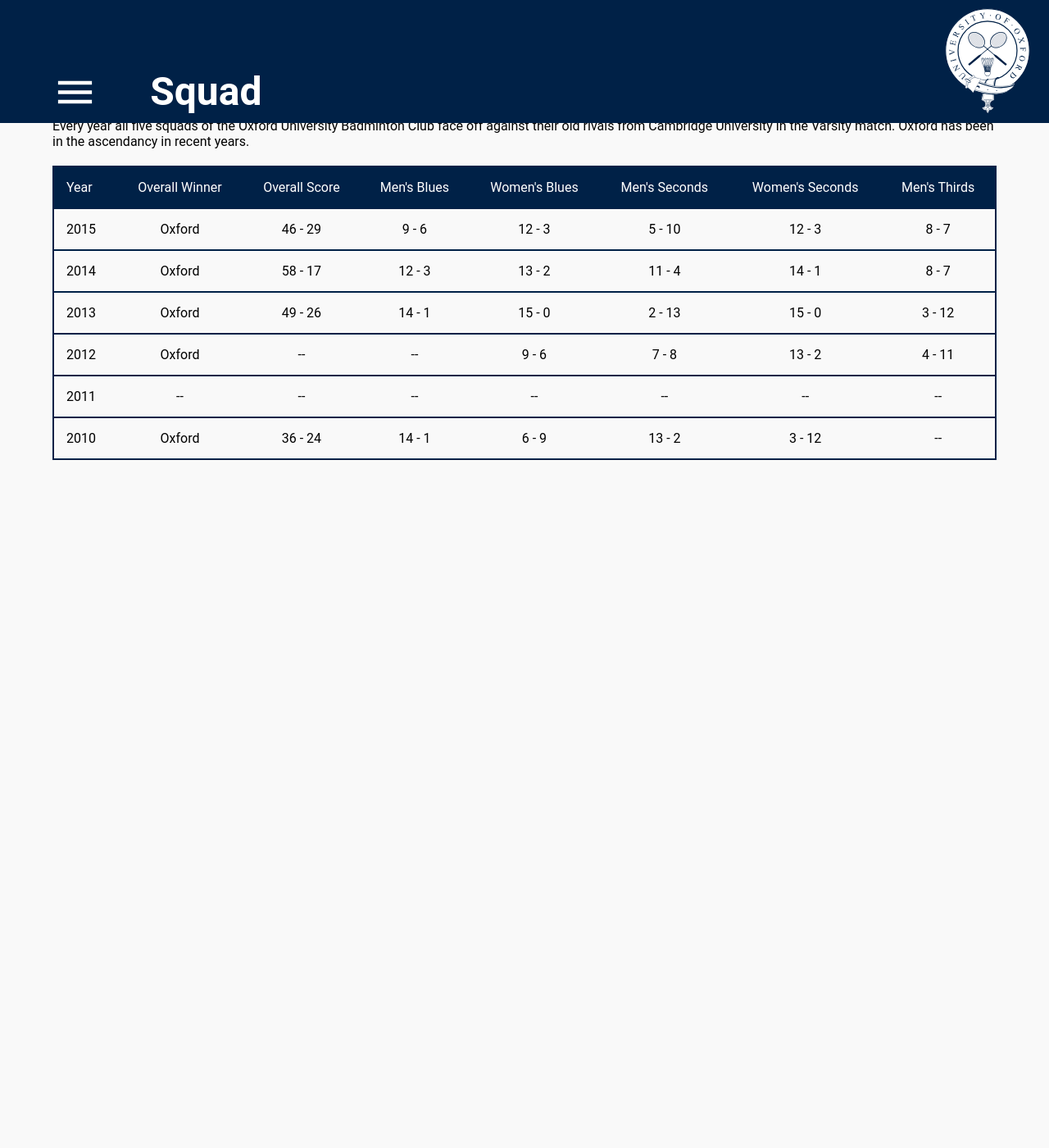
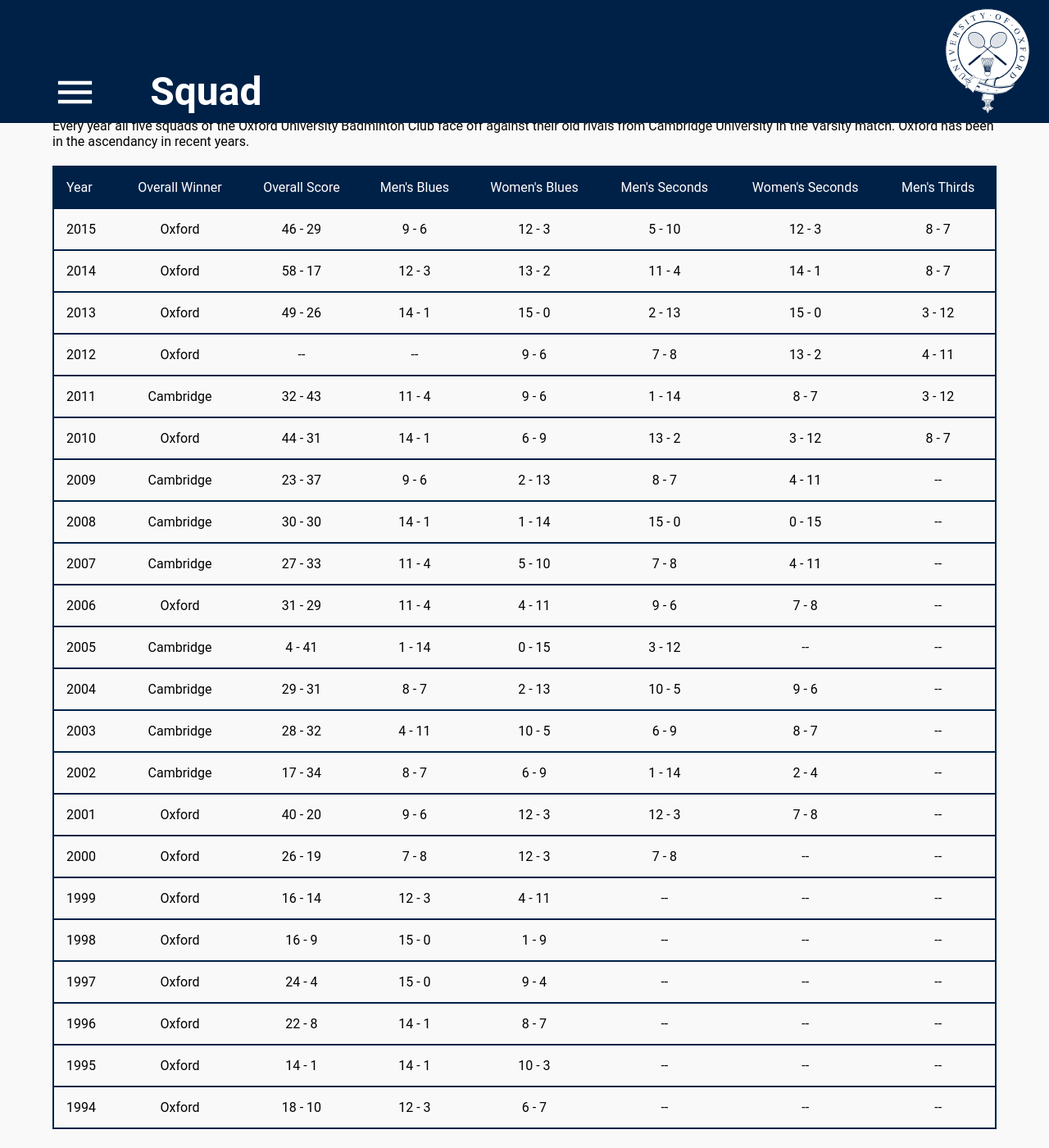
Before and after one commit to OUBaC/OUBaC.github.io, a Jekyll site: the page built from squad.html, in a window 1280 px wide and 1400 px high, scrolled down 603 px. Shown: the whole window at 82% size. Built offline with Jekyll 4.4.1, drawn with Linux system fonts in a browser that asks for light colours; before the commit the page ends 1214 px from its top, so only the background shows below that.

Commit message:
Added more Varsity scores.

```diff
--- /dev/null
+++ b/_data/varsity/1994.yml
@@ -0,0 +1,14 @@
+year: 1994
+oxford: 18
+cambridge: 10
+winner: Oxford
+oxford-mens-1: 12
+cambridge-mens-1: 3
+oxford-mens-2:
+cambridge-mens-2:
+oxford-mens-3:
+cambridge-mens-3:
+oxford-ladies-1: 6
+cambridge-ladies-1: 7
+oxford-ladies-2:
+cambridge-ladies-2:
--- /dev/null
+++ b/_data/varsity/1995.yml
@@ -0,0 +1,14 @@
+year: 1995
+oxford: 14
+cambridge: 1
+winner: Oxford
+oxford-mens-1: 14
+cambridge-mens-1: 1
+oxford-mens-2:
+cambridge-mens-2:
+oxford-mens-3:
+cambridge-mens-3:
+oxford-ladies-1: 10
+cambridge-ladies-1: 3
+oxford-ladies-2:
+cambridge-ladies-2:
--- /dev/null
+++ b/_data/varsity/1996.yml
@@ -0,0 +1,14 @@
+year: 1996
+oxford: 22
+cambridge: 8
+winner: Oxford
+oxford-mens-1: 14
+cambridge-mens-1: 1
+oxford-mens-2:
+cambridge-mens-2:
+oxford-mens-3:
+cambridge-mens-3:
+oxford-ladies-1: 8
+cambridge-ladies-1: 7
+oxford-ladies-2:
+cambridge-ladies-2:
--- /dev/null
+++ b/_data/varsity/1997.yml
@@ -0,0 +1,14 @@
+year: 1997
+oxford: 24
+cambridge: 4
+winner: Oxford
+oxford-mens-1: 15
+cambridge-mens-1: 0
+oxford-mens-2:
+cambridge-mens-2:
+oxford-mens-3:
+cambridge-mens-3:
+oxford-ladies-1: 9
+cambridge-ladies-1: 4
+oxford-ladies-2:
+cambridge-ladies-2:
--- /dev/null
+++ b/_data/varsity/1998.yml
@@ -0,0 +1,14 @@
+year: 1998
+oxford: 16
+cambridge: 9
+winner: Oxford
+oxford-mens-1: 15
+cambridge-mens-1: 0
+oxford-mens-2:
+cambridge-mens-2:
+oxford-mens-3:
+cambridge-mens-3:
+oxford-ladies-1: 1
+cambridge-ladies-1: 9
+oxford-ladies-2:
+cambridge-ladies-2:
--- /dev/null
+++ b/_data/varsity/1999.yml
@@ -0,0 +1,14 @@
+year: 1999
+oxford: 16
+cambridge: 14
+winner: Oxford
+oxford-mens-1: 12
+cambridge-mens-1: 3
+oxford-mens-2:
+cambridge-mens-2:
+oxford-mens-3:
+cambridge-mens-3:
+oxford-ladies-1: 4
+cambridge-ladies-1: 11
+oxford-ladies-2:
+cambridge-ladies-2:
--- /dev/null
+++ b/_data/varsity/2000.yml
@@ -0,0 +1,14 @@
+year: 2000
+oxford: 26
+cambridge: 19
+winner: Oxford
+oxford-mens-1: 7
+cambridge-mens-1: 8
+oxford-mens-2: 7
+cambridge-mens-2: 8
+oxford-mens-3:
+cambridge-mens-3:
+oxford-ladies-1: 12
+cambridge-ladies-1: 3
+oxford-ladies-2:
+cambridge-ladies-2:
--- /dev/null
+++ b/_data/varsity/2001.yml
@@ -0,0 +1,14 @@
+year: 2001
+oxford: 40
+cambridge: 20
+winner: Oxford
+oxford-mens-1: 9
+cambridge-mens-1: 6
+oxford-mens-2: 12
+cambridge-mens-2: 3
+oxford-mens-3:
+cambridge-mens-3:
+oxford-ladies-1: 12
+cambridge-ladies-1: 3
+oxford-ladies-2: 7
+cambridge-ladies-2: 8
--- /dev/null
+++ b/_data/varsity/2002.yml
@@ -0,0 +1,14 @@
+year: 2002
+oxford: 17
+cambridge: 34
+winner: Cambridge
+oxford-mens-1: 8
+cambridge-mens-1: 7
+oxford-mens-2: 1
+cambridge-mens-2: 14
+oxford-mens-3:
+cambridge-mens-3:
+oxford-ladies-1: 6
+cambridge-ladies-1: 9
+oxford-ladies-2: 2
+cambridge-ladies-2: 4
--- /dev/null
+++ b/_data/varsity/2003.yml
@@ -0,0 +1,14 @@
+year: 2003
+oxford: 28
+cambridge: 32
+winner: Cambridge
+oxford-mens-1: 4
+cambridge-mens-1: 11
+oxford-mens-2: 6
+cambridge-mens-2: 9
+oxford-mens-3:
+cambridge-mens-3:
+oxford-ladies-1: 10
+cambridge-ladies-1: 5
+oxford-ladies-2: 8
+cambridge-ladies-2: 7
--- /dev/null
+++ b/_data/varsity/2004.yml
@@ -0,0 +1,14 @@
+year: 2004
+oxford: 29
+cambridge: 31
+winner: Cambridge
+oxford-mens-1: 8
+cambridge-mens-1: 7
+oxford-mens-2: 10
+cambridge-mens-2: 5
+oxford-mens-3:
+cambridge-mens-3:
+oxford-ladies-1: 2
+cambridge-ladies-1: 13
+oxford-ladies-2: 9
+cambridge-ladies-2: 6
--- /dev/null
+++ b/_data/varsity/2005.yml
@@ -0,0 +1,14 @@
+year: 2005
+oxford: 4
+cambridge: 41
+winner: Cambridge
+oxford-mens-1: 1
+cambridge-mens-1: 14
+oxford-mens-2: 3
+cambridge-mens-2: 12
+oxford-mens-3:
+cambridge-mens-3:
+oxford-ladies-1: 0
+cambridge-ladies-1: 15
+oxford-ladies-2:
+cambridge-ladies-2:
--- /dev/null
+++ b/_data/varsity/2006.yml
@@ -0,0 +1,14 @@
+year: 2006
+oxford: 31
+cambridge: 29
+winner: Oxford
+oxford-mens-1: 11
+cambridge-mens-1: 4
+oxford-mens-2: 9
+cambridge-mens-2: 6
+oxford-mens-3:
+cambridge-mens-3:
+oxford-ladies-1: 4
+cambridge-ladies-1: 11
+oxford-ladies-2: 7
+cambridge-ladies-2: 8
--- /dev/null
+++ b/_data/varsity/2007.yml
@@ -0,0 +1,14 @@
+year: 2007
+oxford: 27
+cambridge: 33
+winner: Cambridge
+oxford-mens-1: 11
+cambridge-mens-1: 4
+oxford-mens-2: 7
+cambridge-mens-2: 8
+oxford-mens-3:
+cambridge-mens-3:
+oxford-ladies-1: 5
+cambridge-ladies-1: 10
+oxford-ladies-2: 4
+cambridge-ladies-2: 11
--- /dev/null
+++ b/_data/varsity/2008.yml
@@ -0,0 +1,14 @@
+year: 2008
+oxford: 30
+cambridge: 30
+winner: Cambridge
+oxford-mens-1: 14
+cambridge-mens-1: 1
+oxford-mens-2: 15
+cambridge-mens-2: 0
+oxford-mens-3:
+cambridge-mens-3:
+oxford-ladies-1: 1
+cambridge-ladies-1: 14
+oxford-ladies-2: 0
+cambridge-ladies-2: 15
--- /dev/null
+++ b/_data/varsity/2009.yml
@@ -0,0 +1,14 @@
+year: 2009
+oxford: 23
+cambridge: 37
+winner: Cambridge
+oxford-mens-1: 9
+cambridge-mens-1: 6
+oxford-mens-2: 8
+cambridge-mens-2: 7
+oxford-mens-3:
+cambridge-mens-3:
+oxford-ladies-1: 2
+cambridge-ladies-1: 13
+oxford-ladies-2: 4
+cambridge-ladies-2: 11
--- a/_data/varsity/2010.yml
+++ b/_data/varsity/2010.yml
@@ -1,13 +1,13 @@
 year: 2010
-oxford: 36
-cambridge: 24
+oxford: 44
+cambridge: 31
 winner: Oxford
 oxford-mens-1: 14
 cambridge-mens-1: 1
 oxford-mens-2: 13
 cambridge-mens-2: 2
-oxford-mens-3:
-cambridge-mens-3:
+oxford-mens-3: 8
+cambridge-mens-3: 7
 oxford-ladies-1: 6
 cambridge-ladies-1: 9
 oxford-ladies-2: 3
--- a/_data/varsity/2011.yml
+++ b/_data/varsity/2011.yml
@@ -1 +1,14 @@
 year: 2011
+oxford: 32
+cambridge: 43
+winner: Cambridge
+oxford-mens-1: 11
+cambridge-mens-1: 4
+oxford-mens-2: 1
+cambridge-mens-2: 14
+oxford-mens-3: 3
+cambridge-mens-3: 12
+oxford-ladies-1: 9
+cambridge-ladies-1: 6
+oxford-ladies-2: 8
+cambridge-ladies-2: 7
```
